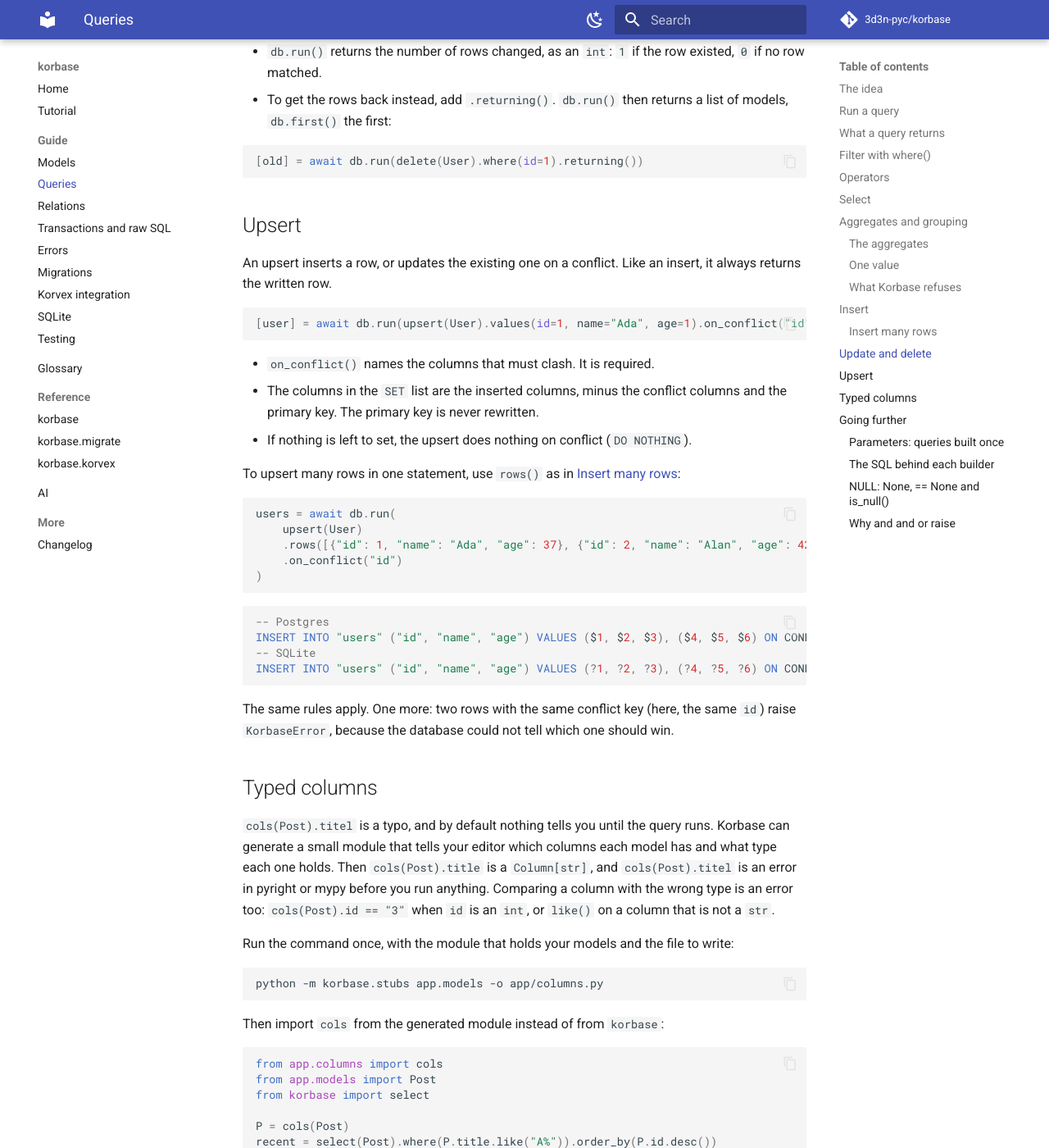
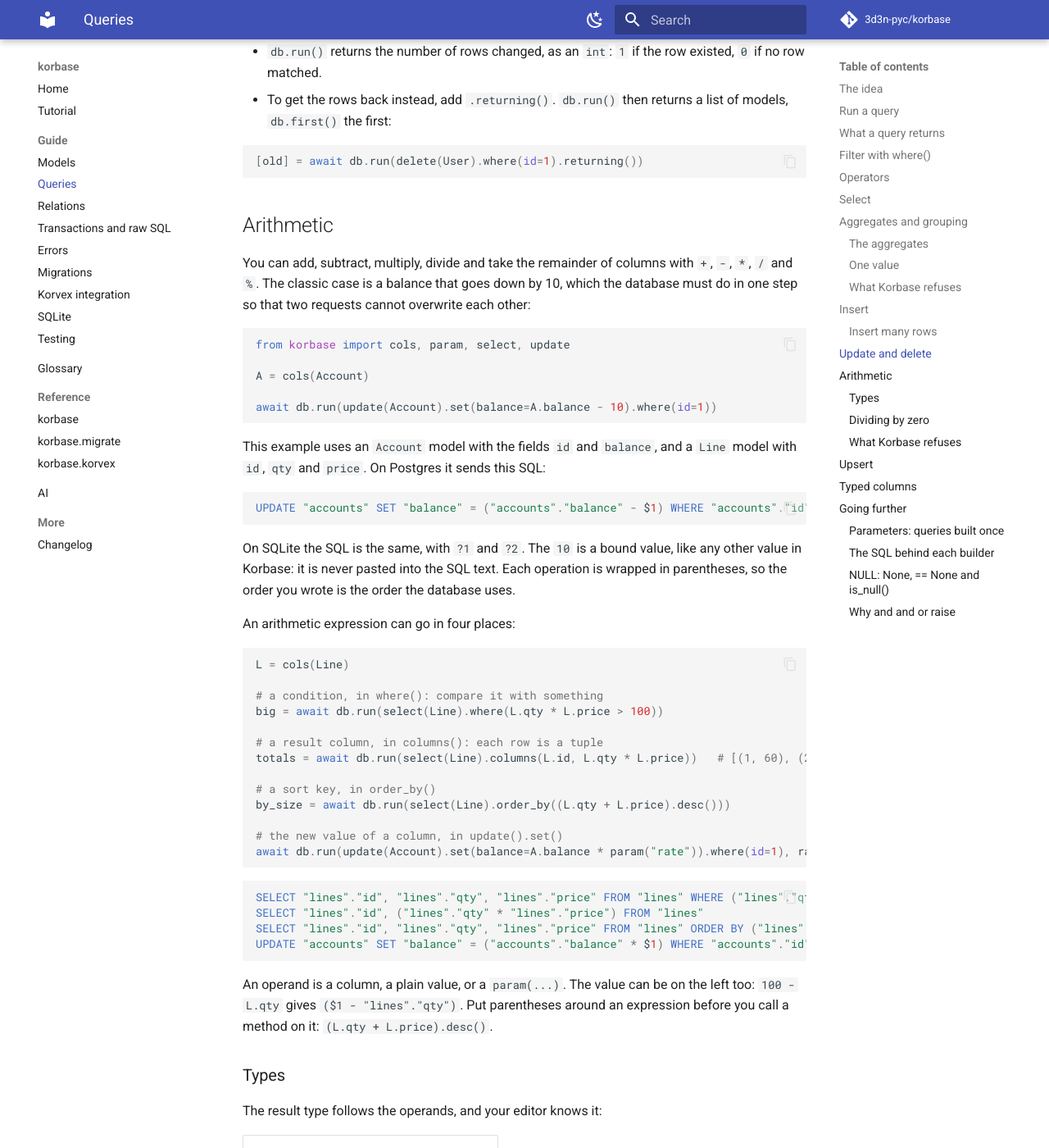
Before and after one commit to 3d3n-pyc/korbase, an MkDocs documentation site: the page built from docs/queries.md, in a window 1280 px wide and 1400 px high, scrolled down 6952 px. Shown: the whole window at 82% size. Built offline with MkDocs 1.6.1 and Material for MkDocs 9.7.7, drawn with Linux system fonts in a browser that asks for light colours; comment, search, counter and statistics services are not loaded; some of the changed text lies outside the part shown.

Commit message:
docs: arithmetic in the queries, transactions and sqlite pages
Co-Authored-By: Noctia <noctia@etienne-pouille.work>
Co-Authored-By: Claude <noreply@anthropic.com>

````diff
--- a/docs/queries.md
+++ b/docs/queries.md
@@ -119,6 +119,7 @@ adults_or_named = select(User).where((U.age >= 18) | (U.name == "Ada"))
 ```
 
 Never `and`, `or` or `not`: see [Going further](#why-and-and-or-raise).
+For `+`, `-`, `*`, `/` and `%` on columns, see [Arithmetic](#arithmetic).
 
 ## Select
 
@@ -316,6 +317,110 @@ removed = await db.run(delete(User).where(id=1))
 [old] = await db.run(delete(User).where(id=1).returning())
 ```
 
+## Arithmetic
+
+You can add, subtract, multiply, divide and take the remainder of columns
+with `+`, `-`, `*`, `/` and `%`. The classic case is a balance that goes
+down by 10, which the database must do in one step so that two requests
+cannot overwrite each other:
+
+```python
+from korbase import cols, param, select, update
+
+A = cols(Account)
+
+await db.run(update(Account).set(balance=A.balance - 10).where(id=1))
+```
+
+This example uses an `Account` model with the fields `id` and `balance`, and
+a `Line` model with `id`, `qty` and `price`. On Postgres it sends this SQL:
+
+```sql
+UPDATE "accounts" SET "balance" = ("accounts"."balance" - $1) WHERE "accounts"."id" = $2
+```
+
+On SQLite the SQL is the same, with `?1` and `?2`. The `10` is a bound value,
+like any other value in Korbase: it is never pasted into the SQL text. Each
+operation is wrapped in parentheses, so the order you wrote is the order the
+database uses.
+
+An arithmetic expression can go in four places:
+
+```python
+L = cols(Line)
+
+# a condition, in where(): compare it with something
+big = await db.run(select(Line).where(L.qty * L.price > 100))
+
+# a result column, in columns(): each row is a tuple
+totals = await db.run(select(Line).columns(L.id, L.qty * L.price))   # [(1, 60), (2, 150)]
+
+# a sort key, in order_by()
+by_size = await db.run(select(Line).order_by((L.qty + L.price).desc()))
+
+# the new value of a column, in update().set()
+await db.run(update(Account).set(balance=A.balance * param("rate")).where(id=1), rate=2)
+```
+
+```sql
+SELECT "lines"."id", "lines"."qty", "lines"."price" FROM "lines" WHERE ("lines"."qty" * "lines"."price") > $1
+SELECT "lines"."id", ("lines"."qty" * "lines"."price") FROM "lines"
+SELECT "lines"."id", "lines"."qty", "lines"."price" FROM "lines" ORDER BY ("lines"."qty" + "lines"."price") DESC
+UPDATE "accounts" SET "balance" = ("accounts"."balance" * $1) WHERE "accounts"."id" = $2
+```
+
+An operand is a column, a plain value, or a `param(...)`. The value can be on
+the left too: `100 - L.qty` gives `($1 - "lines"."qty")`. Put parentheses
+around an expression before you call a method on it: `(L.qty + L.price).desc()`.
+
+### Types
+
+The result type follows the operands, and your editor knows it:
+
+| Operands | Result |
+|---|---|
+| `int` and `int` | `int` |
+| `float` with anything | `float` |
+| `Decimal` with `int` or `Decimal` | `Decimal` |
+| `%` | `int` only |
+
+A column that may be `None` gives a result that may be `None`: in SQL, NULL
+plus anything is NULL. A `str` column plus an `int` is an error in pyright
+before you run anything.
+
+Division follows the database. Two integers give an integer, and the
+fraction is dropped: `7 / 2` is `3` on both Postgres and SQLite. To get a
+fraction, use a float: `L.qty / 2.0`.
+
+On Postgres, a float value is sent with a cast, `$1::float8`, and a `Decimal`
+with `$1::numeric`, so the database never has to guess the type.
+
+### Dividing by zero
+
+The two databases differ. Postgres stops the query, and `db.run()` raises
+`korbase.DatabaseError`. SQLite does not fail: the result is `NULL`, which
+comes back as `None`. If the divisor can be zero, check for it in `where()`,
+or test the value in Python.
+
+### What Korbase refuses
+
+These raise `KorbaseError`:
+
+- Arithmetic on a column that is not a number: `str`, `bool`, dates, `UUID`
+  and JSON columns.
+- `%` with a float or a `Decimal`.
+- A `Decimal` column or value on SQLite. SQLite stores a `Decimal` as text and
+  would compute in floating point, so the result could be off by a cent.
+  Use Postgres, or store whole cents in an `int` field.
+- An expression in `insert()` or `upsert()` values. They take plain values
+  and `param(...)`. To compute from the old value, use `update()`.
+- A column of another table in `update().set()`. The new value can use only
+  the columns of the table you update.
+- An expression alone in `where()`. Compare it: `.where(L.qty + 1 > 3)`.
+- An expression in `group_by()`. It takes columns only.
+
+Adding or subtracting a `timedelta` on a date column is not supported yet.
+
 ## Upsert
 
 An upsert inserts a row, or updates the existing one on a conflict. Like an
````
Also changed, not shown: CHANGELOG.md (+6 -0 lines), docs/sqlite.md (+1 -0 lines), docs/transactions.md (+14 -3 lines).
